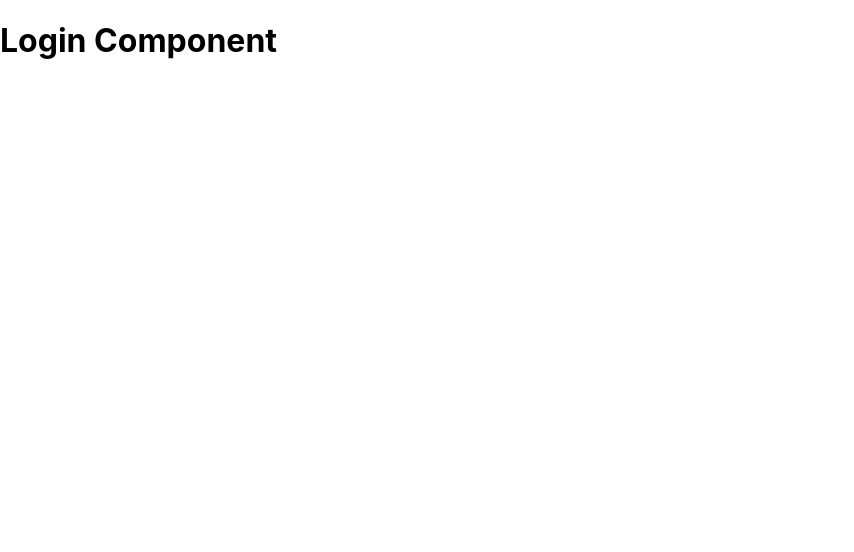
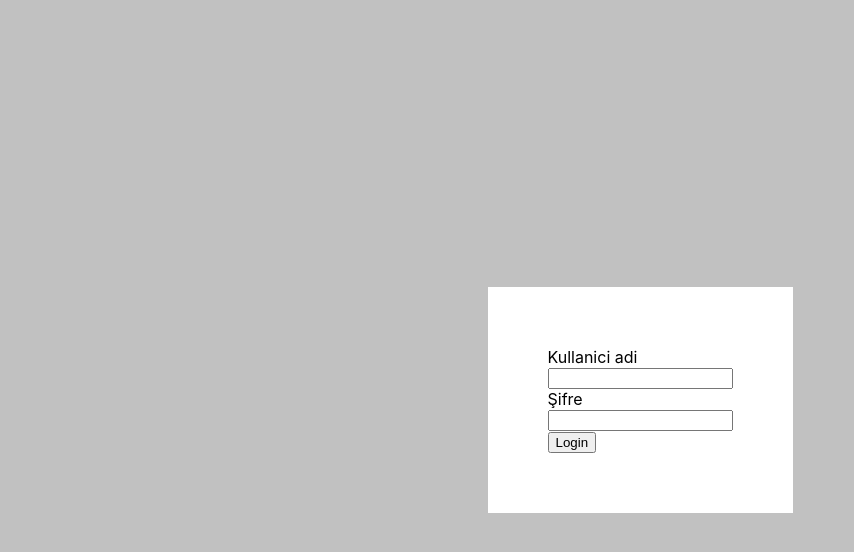
Before and after one commit to sercuu/ReactProject, a React (Create React App) app: page /login in a window 1280 px wide. Shown: the top 552 px of the page, without its empty margins (0-854 px from the left). Built offline with nearby package versions, Linux system fonts and the light colour scheme.

Commit message:
login page

```diff
--- a/package.json
+++ b/package.json
@@ -4,6 +4,7 @@
   "private": true,
   "dependencies": {
     "history": "^4.7.2",
+    "node-sass": "^4.11.0",
     "react": "^16.8.3",
     "react-dom": "^16.8.3",
     "react-router-dom": "^4.3.1",
--- /dev/null
+++ b/src/Layout/Auth/Auth.scss
@@ -0,0 +1,12 @@
+.AuthContainer {
+    background : #c1c1c1;
+    width: 100%;
+    height: 100vh;
+    display: flex;
+    justify-content: center;
+    align-items: center;
+}
+.AuthContent{
+    padding: 60px;
+    background-color: #ffffff;
+}
--- a/src/Layout/Auth/index.js
+++ b/src/Layout/Auth/index.js
@@ -1,9 +1,11 @@
-import React, { Component } from 'react'
+import React, { Component } from 'react';
+import  './Auth.scss';
+
 class Auth extends Component {
   render() {
     return (
-        <div className='container'>
-            <div className='content'>
+        <div className='AuthContainer'>
+            <div className='AuthContent'>
                 {this.props.children}
             </div>
         </div>
--- /dev/null
+++ b/src/components/FormElements/Input/Input.js
@@ -0,0 +1,17 @@
+import React, { Component } from 'react'
+
+class Input extends Component {
+
+
+    render() {
+        return (
+            <div>
+                <input
+                    {...this.props}
+                />
+            </div>
+        )
+    }
+}
+
+export default Input;
--- /dev/null
+++ b/src/components/LoginForm/LoginForm.js
@@ -0,0 +1,53 @@
+import React, { Component } from 'react'
+import Input from '../FormElements/Input/Input'
+
+class LoginForm extends Component {
+state = {
+    value: {}
+}
+
+handleChane = (e) =>
+    this.setState({
+        value: {
+            ...this.state.value,
+            [e.target.name]: e.target.value
+        }
+    });
+
+handleSubmit = (e) => {
+    e.preventDefault();
+    alert('A name was submitted: ' + this.state.value.userName +'&&'+ this.state.value.password);
+}
+
+render() {
+    return (
+        <div className='container'>
+            <div className="content">
+                <form onSubmit={this.handleSubmit}>
+                    <label>
+                        Kullanici adi
+                        <Input
+                            type='text'
+                            name='userName'
+                            onChange={this.handleChane}
+                        />
+                    </label>
+                    <label>
+                        Şifre
+                        <Input
+                            type='password'
+                            name='password'
+                            onChange={this.handleChane}
+                        />
+                    </label>
+
+                    <button type='submit'>
+                        Login
+                    </button>
+                </form>
+            </div>
+        </div>
+    )
+  }
+}
+export default LoginForm;
--- a/src/containers/Login/Login.js
+++ b/src/containers/Login/Login.js
@@ -1,11 +1,13 @@
 import React, { Component } from 'react'
+import Auth from '../../Layout/Auth'
+import LoginForm from '../../components/LoginForm/LoginForm'
 
 class Login extends Component {
   render() {
     return (
-      <div>
-        <h1>Login Component</h1>
-      </div>
+      <Auth>
+        <LoginForm/>
+      </Auth>
     )
   }
 }
```
Also changed, not shown: src/components/LoginForm/LoginFrom.scss (added), src/containers/Login/Login.scss (added), 1 other file (tests, documents, lock files or other folders).
